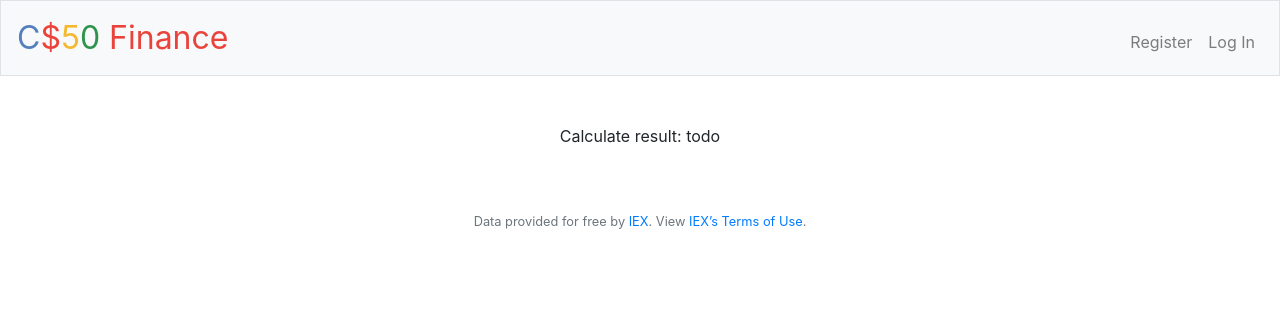
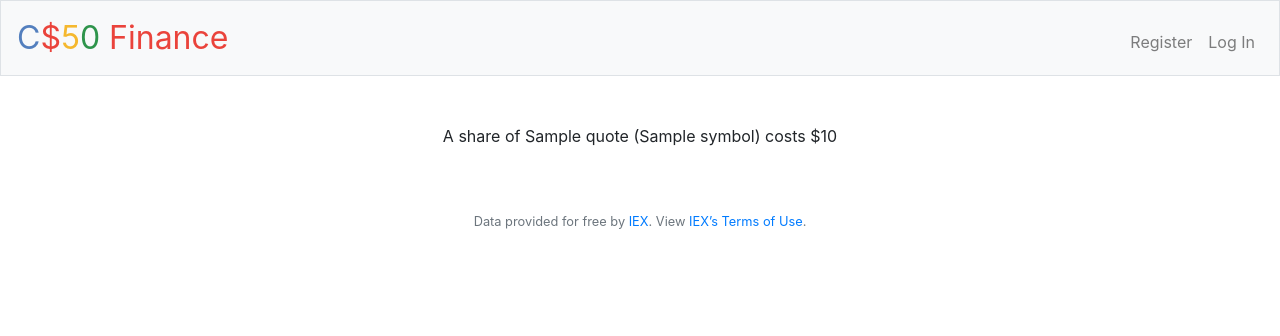
Before and after one commit to dtettarasar/cs50-finance, a Flask app: template templates/quoted.html in a window 1280 px wide. Shown: the top 336 px of the page. Run offline with Flask 2, Linux system fonts and the light colour scheme; the template is opened without the code that fills it: most values are stand-ins (such as "Sample title", 1, 10 or a date in 2020); some libraries are stand-ins or nearby versions.

Commit message:
display stock data on quote page

```diff
--- a/application.py
+++ b/application.py
@@ -120,9 +120,11 @@ def quote():
         quote_symbol = request.form.get("symbol")
         quote_data = lookup(quote_symbol)
 
-        print(quote_data)
-
-        return render_template("quoted.html")
+        # print(quote_data)
+        if quote_data == None:
+            return apology("invalid symbol", 403)
+        else:
+            return render_template("quoted.html", quote_data=quote_data)
 
     elif request.method == "GET":
         return render_template("quote.html")
--- a/templates/quoted.html
+++ b/templates/quoted.html
@@ -5,5 +5,5 @@
 {% endblock %}
 
 {% block main %}
-    <p>Calculate result: todo</p>
+    <p>A share of {{quote_data.name}} ({{quote_data.symbol}}) costs ${{quote_data.price}}</p>
 {% endblock %}
```
